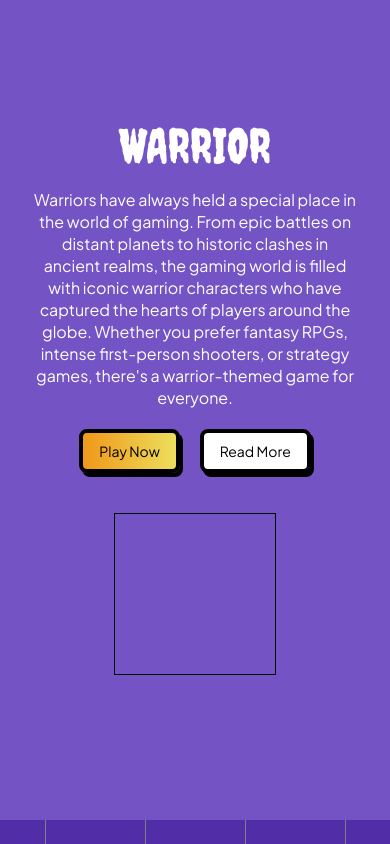
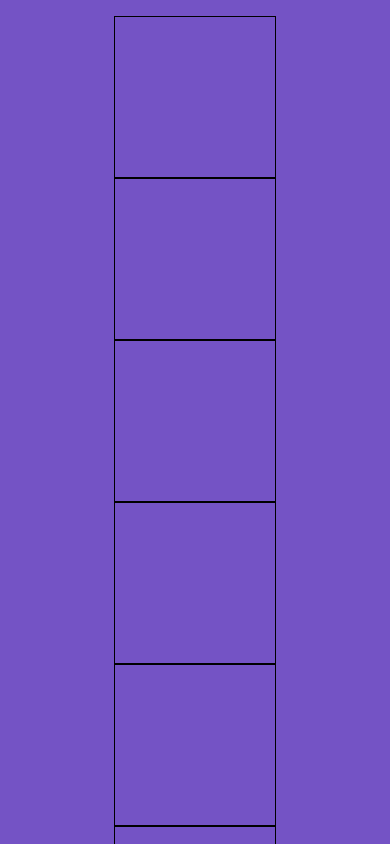
Before and after one commit to SDarius14/gaming-landing, a Next.js app: page / in a window 390 px wide. Shown: the part 1420-2264 px from the top of the page. Built offline with nearby package versions, Linux system fonts and the light colour scheme.

Commit message:
feat:character section order will update and margin for mobile responsive

```diff
--- a/src/components/section/Character.js
+++ b/src/components/section/Character.js
@@ -5,11 +5,11 @@ const Character = () => {
   return (
     <section className="char-background">
       <div
-        className="min-h-screen mx-auto w-10/12 md:max-w-xl lg:max-w-4xl xl:max-w-6xl 2xl:max-w-screen-2xl
-    flex flex-col justify-center lg:flex-row items-center gap-10"
+        className="mx-auto w-10/12 2xl:h-screen md:max-w-xl lg:max-w-4xl xl:max-w-6xl 2xl:max-w-screen-xl
+    flex flex-col justify-between lg:flex-row items-center"
       >
-        <div className="flex flex-col gap-5 lg:w-4/12 text-center">
-          <h1 className="para font-creepster text-5xl lg:text-7xl xl:text-8xl">
+        <div className="order-2 lg:order-1 my-10 md:my-16 lg:my-20 flex flex-col gap-10 lg:w-4/12 text-center">
+          <h1 className="para font-creepster text-5xl lg:text-7xl xl:text-8xl 2xl:text-9xl">
             Warrior
           </h1>
           <p className="para2 font-jakarta text-base leading-snug">
@@ -20,7 +20,7 @@ const Character = () => {
             you prefer fantasy RPGs, intense first-person shooters, or strategy
             games, there's a warrior-themed game for everyone.
           </p>
-          <div className="flex gap-5 mx-auto">
+          <div className="flex gap-5 mx-auto ">
             <CustomButton
               title="Play Now"
               variant="font-jakarta primary-btn xl:w-40 text-sm lg:text-base py-2 px-4 lg:py-4 lg:px-4"
@@ -31,7 +31,14 @@ const Character = () => {
             />
           </div>
         </div>
-        <div className="grid lg:grid-cols-2">
+        <div className="mt-10 lg:mt-0 order-1 lg:order-2 grid md:grid-cols-2 lg:grid-cols-3">
+          <div className="py-20 px-20 border border-black"></div>
+          <div className="py-20 px-20 border border-black"></div>
+          <div className="py-20 px-20 border border-black"></div>
+          <div className="py-20 px-20 border border-black"></div>
+          <div className="py-20 px-20 border border-black"></div>
+          <div className="py-20 px-20 border border-black"></div>
+          <div className="py-20 px-20 border border-black"></div>
           <div className="py-20 px-20 border border-black"></div>
         </div>
       </div>
```
